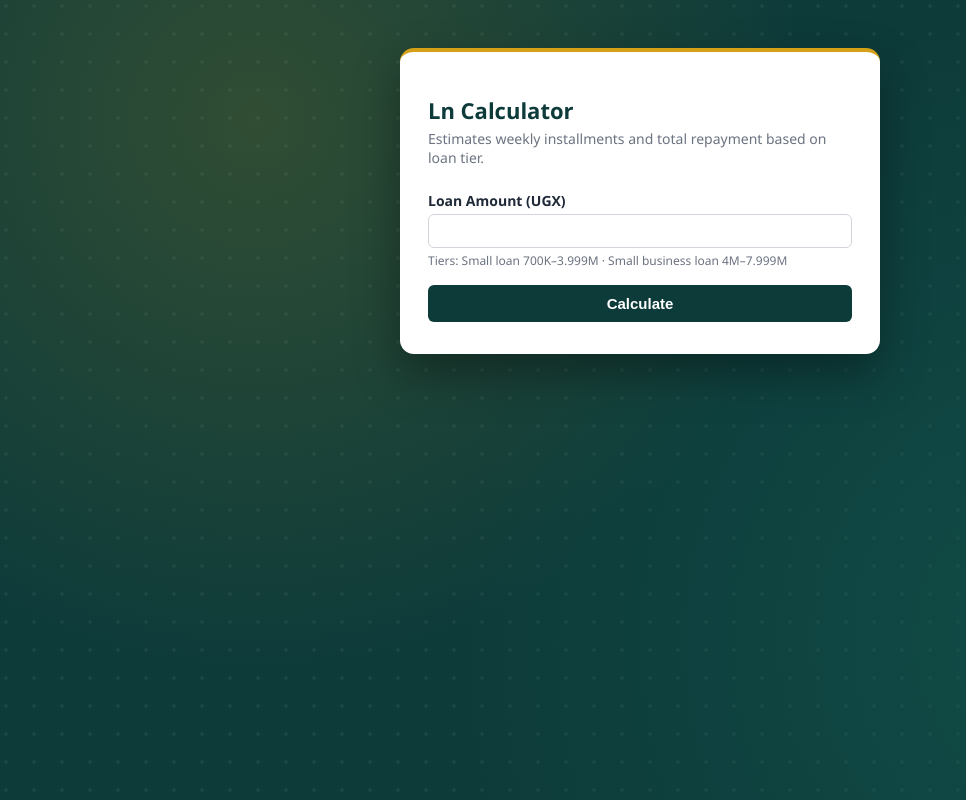
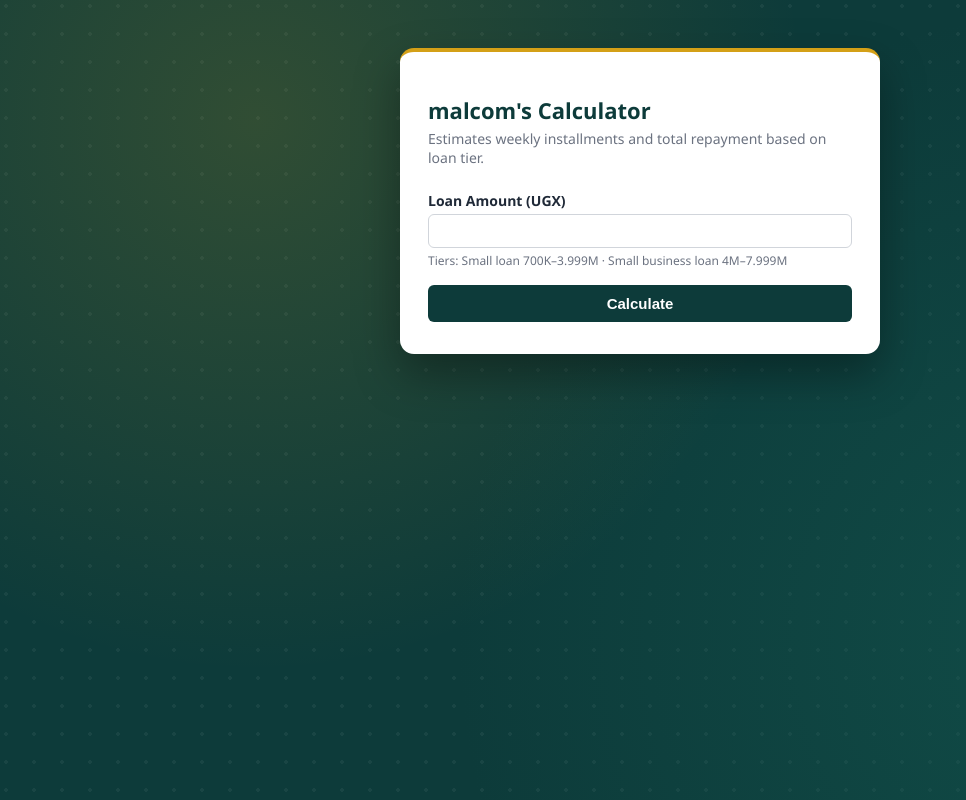
Before and after one commit to malcomelijah/Loan-Calculator, a plain HTML site: page index.html in a window 1280 px wide. Shown: the whole page, without its empty margins (0-966 px from the left). Drawn offline with Linux system fonts and the light colour scheme.

Commit message:
Rename Ln Calculator to malcom's Calculator

```diff
--- a/index.html
+++ b/index.html
@@ -1,7 +1,7 @@
 <!DOCTYPE html>
 <html>
 <head>
-  <title>Ln Calculator</title>
+  <title>malcom's Calculator</title>
   <style>
     * { box-sizing: border-box; }
 
@@ -133,7 +133,7 @@
 </head>
 <body>
   <div class="card">
-    <h1>Ln Calculator</h1>
+    <h1>malcom's Calculator</h1>
     <p class="subtitle">Estimates weekly installments and total repayment based on loan tier.</p>
 
     <form id="loanForm">
```
